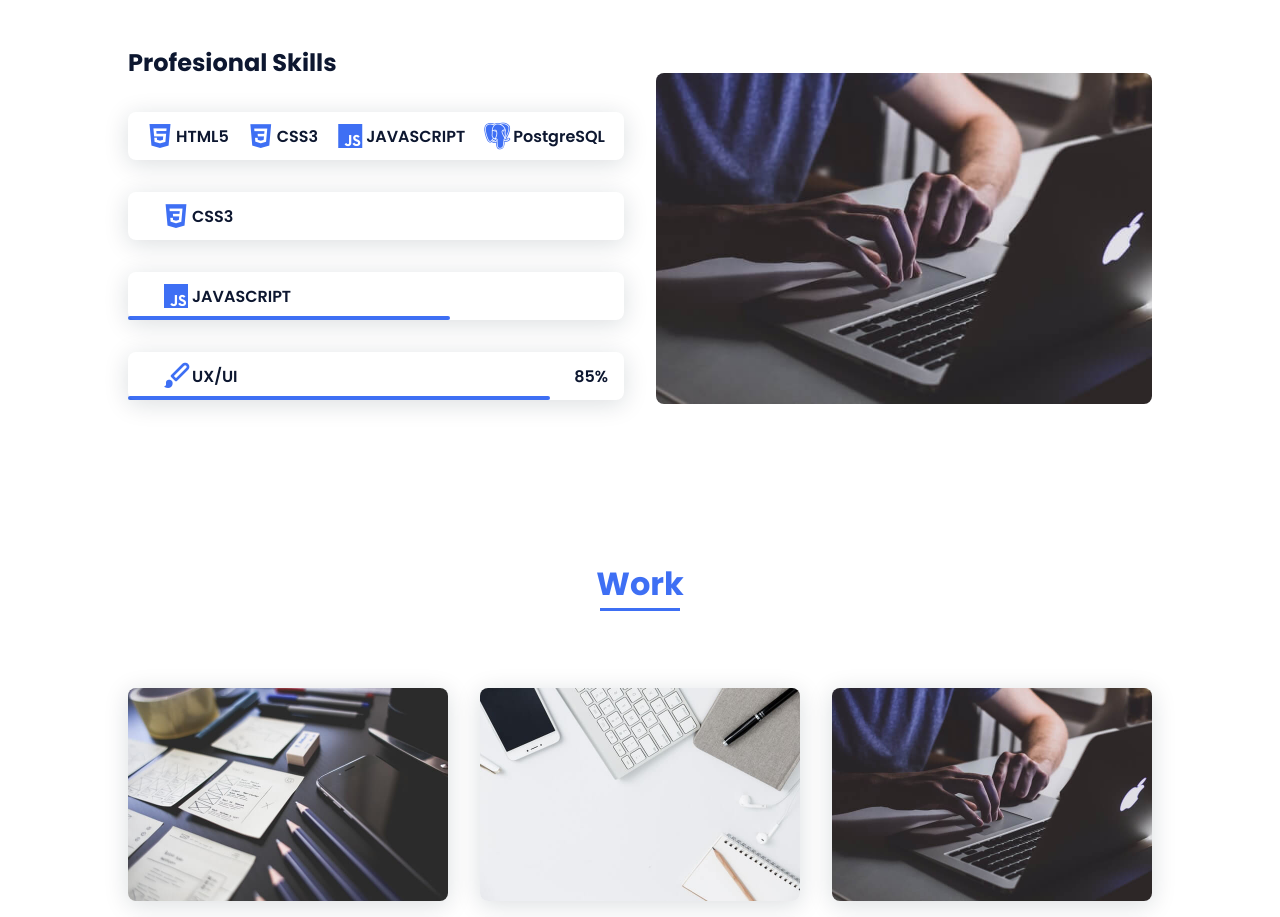
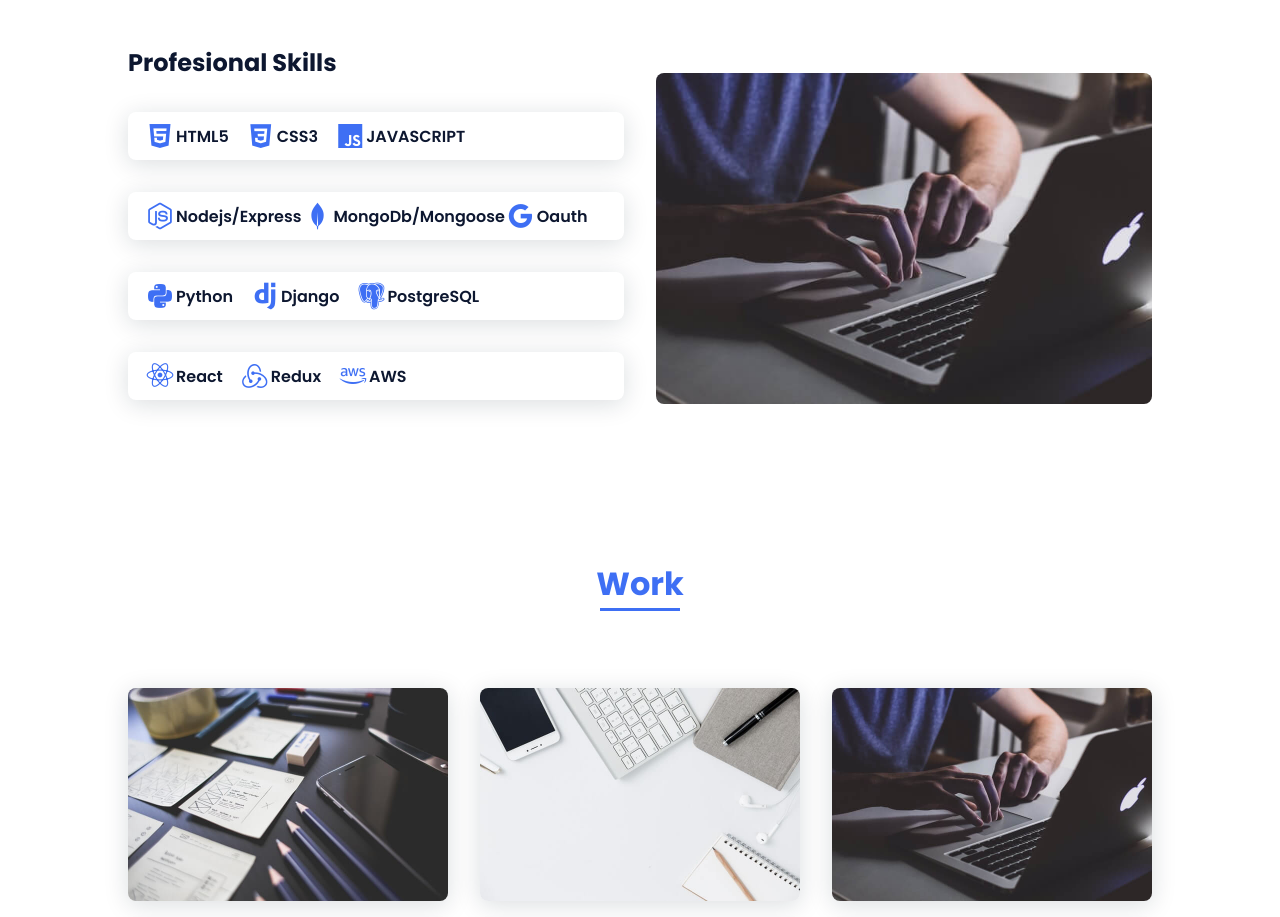
Before and after one commit to GabrielCMM74/OTS-Portfolio, a plain HTML site: page index.html in a window 1280 px wide. Shown: the part 1378-2295 px from the top of the page. Drawn offline with nearby package versions, Linux system fonts and the light colour scheme.

Commit message:
Box icons for skill section

```diff
--- a/assets/css/styles.css
+++ b/assets/css/styles.css
@@ -318,6 +318,11 @@ img {
   font-size: 2rem;
   color: var(--first-color);
 }
+.skills__icon2 {
+  font-size: 2rem;
+  color: var(--first-color);
+  margin-left: var(--mb-1);
+}
 
 .skills__names {
   display: flex;
--- a/index.html
+++ b/index.html
@@ -97,50 +97,55 @@
                                 <span class="skills__name">CSS3</span>
                                 <i class='bx bxl-javascript skills__icon' ></i>
                                 <span class="skills__name">JAVASCRIPT</span>
-                                <i class='bx bxl-postgresql skills__icon'></i>
-                                <span class="skills__name">PostgreSQL</span>
                             </div>
                             <div class=" skills__html">
 
                             </div>
                             <div>
-                                <!-- <span class="skills__percentage">95%</span> -->
                             </div>
                         </div>
                         <div class="skills__data">
                             <div class="skills__names">
-                                <i class='bx bxl-css3 skills__icon'></i>
-                                <span class="skills__name">CSS3</span>
+                                <i class='bx bxl-nodejs skills__icon1'></i>
+                                <span class="skills__name">Nodejs/Express</span>
+                                <i class='bx bxl-mongodb skills__icon2' ></i>
+                                <span class="skills__name">MongoDb/Mongoose</span>
+                                <i class='bx bxl-google skills__icon2'></i>
+                                <span class="skills__name">Oauth</span>
                             </div>
                             <div class=" skills__css">
 
                             </div>
                             <div>
-                                <!-- <span class="skills__percentage">85%</span> -->
                             </div>
                         </div>
                         <div class="skills__data">
                             <div class="skills__names">
-                                <i class='bx bxl-javascript skills__icon' ></i>
-                                <span class="skills__name">JAVASCRIPT</span>
+                                <i class='bx bxl-python skills__icon1' ></i>
+                                <span class="skills__name">Python</span>
+                                <i class='bx bxl-django skills__icon'></i>
+                                <span class="skills__name">Django</span>
+                                <i class='bx bxl-postgresql skills__icon'></i>
+                                <span class="skills__name">PostgreSQL</span>
                             </div>
-                            <div class="skills__bar skills__js">
-
+                            <div class="skills__js">
                             </div>
                             <div>
-                                <!-- <span class="skills__percentage">65%</span> -->
                             </div>
                         </div>
                         <div class="skills__data">
                             <div class="skills__names">
-                                <i class='bx bxs-paint skills__icon'></i>
-                                <span class="skills__name">UX/UI</span>
+                                <i class='bx bxl-react skills__icon1'></i>
+                                <span class="skills__name">React</span>
+                                <i class='bx bxl-redux skills__icon'></i>
+                                <span class="skills__name">Redux</span>
+                                <i class='bx bxl-aws skills__icon'></i>
+                                <span class="skills__name">AWS</span>
                             </div>
-                            <div class="skills__bar skills__ux">
+                            <div class="skills__ux">
 
                             </div>
                             <div>
-                                <span class="skills__percentage">85%</span>
                             </div>
                         </div>
                     </div>
```
